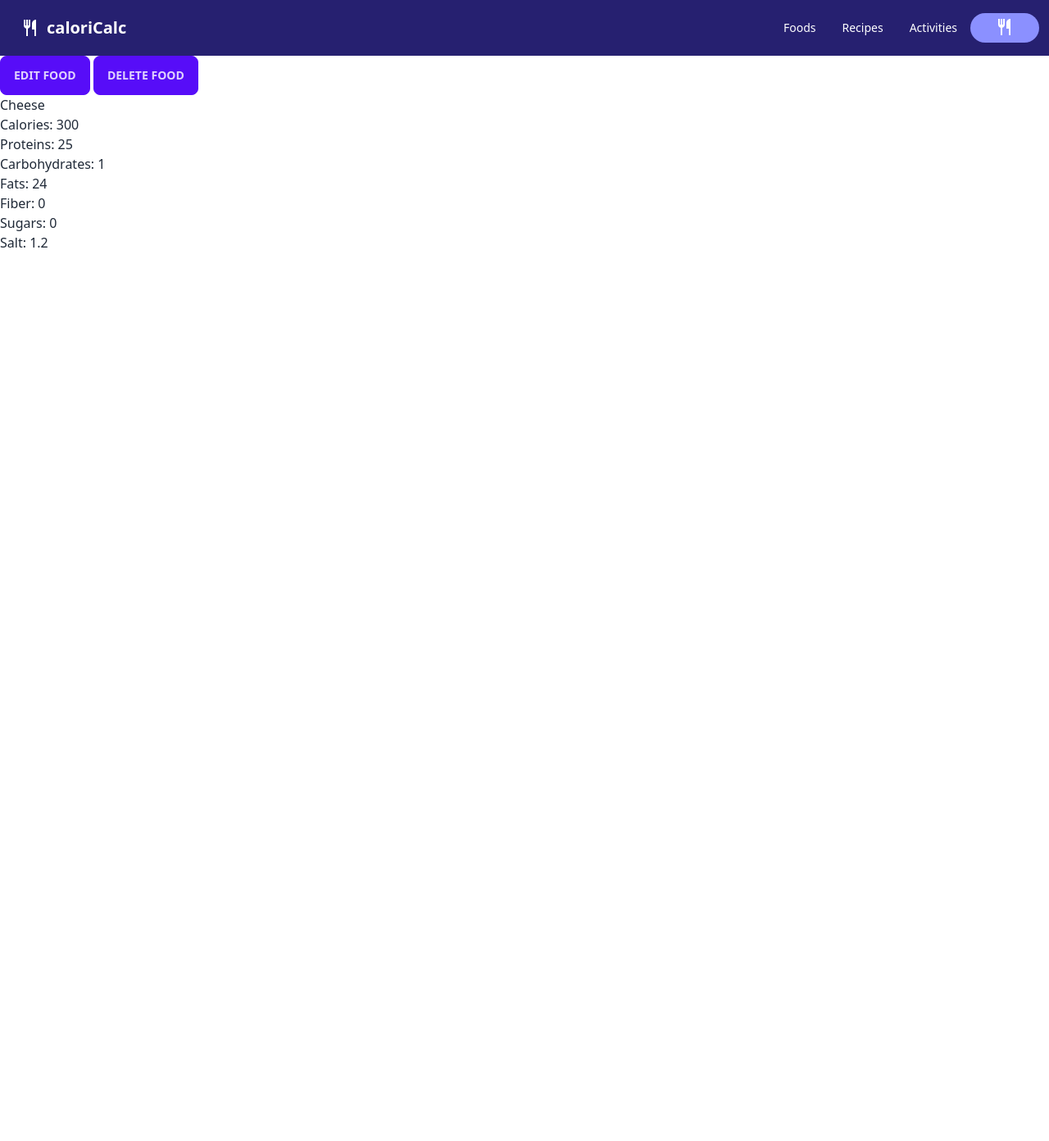
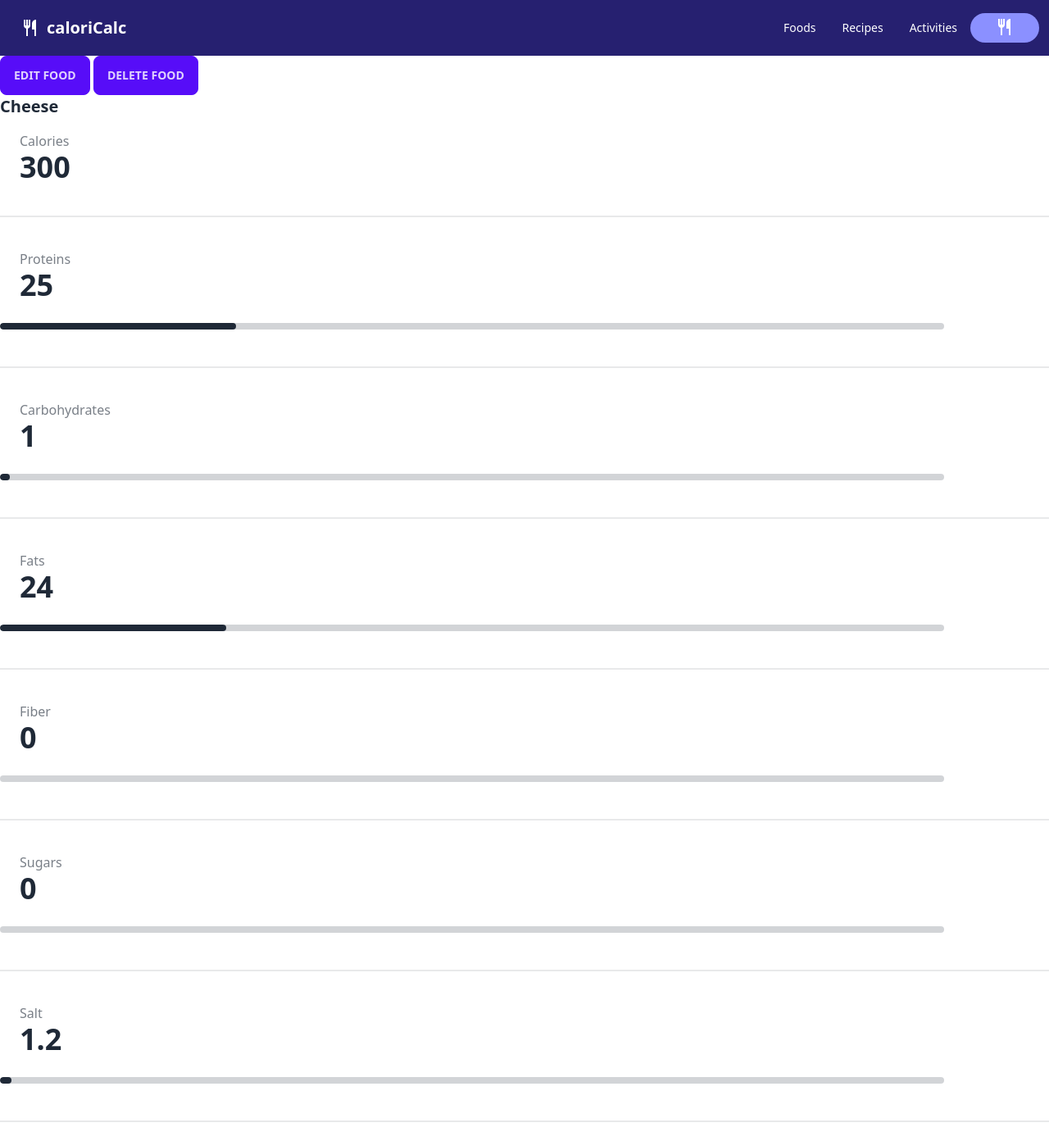
Before and after one commit to mstrlc/itu-project, a SvelteKit app in the folder caloricalc/: page /foods/1 in a window 1280 px wide. Shown: the whole page at 82% size. Before the commit the page ends 800 px from the top, so only its background shows below. Built offline with nearby package versions, Linux system fonts and the light colour scheme.

Commit message:
modified add,edit and detail screens

```diff
--- a/caloricalc/src/routes/foods/[id]/+page.svelte
+++ b/caloricalc/src/routes/foods/[id]/+page.svelte
@@ -18,18 +18,98 @@
     };
 </script>
 
-<div>
-    {#if food}
+{#if food}
     <button class="btn btn-primary" on:click={navigateToEditFood}>Edit food</button>
     <button class="btn btn-primary" on:click={handleDeleteFood}>Delete food</button>
 
-    <h1>{food.name}</h1>
-    <p>Calories: {food.calories}</p>
-    <p>Proteins: {food.proteins}</p>
-    <p>Carbohydrates: {food.carbohydrates}</p>
-    <p>Fats: {food.fats}</p>
-    <p>Fiber: {food.fiber}</p>
-    <p>Sugars: {food.sugars}</p>
-    <p>Salt: {food.salt}</p>
-    {/if}
-</div>
+    <div>
+        <div class="text-xl font-bold">{food.name}</div>
+    </div>
+
+    <div class="stat">
+        <div class="stat-title">Calories</div>
+        <div class="stat-value">{food.calories}</div>
+    </div>
+
+    <div class="flex flex-col w-full">
+        <div class="divider"></div>
+    </div>
+
+    <div class="stat">
+        <div class="stat-title">Proteins</div>
+        <div class="stat-value">{food.proteins}</div>
+    </div>
+
+    <div class="mb-4">
+        <progress class="progress w-56" value="{food.proteins}" max="100" style="width: 90%;"></progress>
+    </div>
+
+    <div class="flex flex-col w-full">
+        <div class="divider"></div>
+    </div>
+
+    <div class="stat">
+        <div class="stat-title">Carbohydrates</div>
+        <div class="stat-value">{food.carbohydrates}</div>
+    </div>
+
+    <div class="mb-4">
+        <progress class="progress w-56" value="{food.carbohydrates}" max="100" style="width: 90%;"></progress>
+    </div>
+
+    <div class="flex flex-col w-full">
+        <div class="divider"></div>
+    </div>
+
+    <div class="stat">
+        <div class="stat-title">Fats</div>
+        <div class="stat-value">{food.fats}</div>
+    </div>
+
+    <div class="mb-4">
+        <progress class="progress w-56" value="{food.fats}" max="100" style="width: 90%;"></progress>
+    </div>
+
+    <div class="flex flex-col w-full">
+        <div class="divider"></div>
+    </div>
+
+    <div class="stat">
+        <div class="stat-title">Fiber</div>
+        <div class="stat-value">{food.fiber}</div>
+    </div>
+
+    <div class="mb-4">
+        <progress class="progress w-56" value="{food.fiber}" max="100" style="width: 90%;"></progress>
+    </div>
+
+    <div class="flex flex-col w-full">
+        <div class="divider"></div>
+    </div>
+
+    <div class="stat">
+        <div class="stat-title">Sugars</div>
+        <div class="stat-value">{food.sugars}</div>
+    </div>
+
+    <div class="mb-4">
+        <progress class="progress w-56" value="{food.sugars}" max="100" style="width: 90%;"></progress>
+    </div>
+
+    <div class="flex flex-col w-full">
+        <div class="divider"></div>
+    </div>
+
+    <div class="stat">
+        <div class="stat-title">Salt</div>
+        <div class="stat-value">{food.salt}</div>
+    </div>
+
+    <div class="mb-4">
+        <progress class="progress w-56" value="{food.salt}" max="100" style="width: 90%;"></progress>
+    </div>
+
+    <div class="flex flex-col w-full">
+        <div class="divider"></div>
+    </div>
+{/if}
--- a/caloricalc/src/routes/foods/[id]/edit/+page.svelte
+++ b/caloricalc/src/routes/foods/[id]/edit/+page.svelte
@@ -30,27 +30,33 @@
         <div class="label">
             <span class="label-text">Proteins</span>
         </div>
-        <input type="number" bind:value={food.proteins} placeholder="Type here" class="input input-bordered w-full max-w-xs" />
+        value:{food.proteins}
+        <input type="range" min="0" max="100" bind:value={food.proteins} step="0.1" class="range range-info" />
         <div class="label">
             <span class="label-text">Carbohydrates</span>
         </div>
-        <input type="number" bind:value={food.carbohydrates} placeholder="Type here" class="input input-bordered w-full max-w-xs" />
+        value:{food.carbohydrates}
+        <input type="range" min="0" max="100" bind:value={food.carbohydrates} step="0.1" class="range range-info" />
         <div class="label">
             <span class="label-text">Fats</span>
         </div>
-        <input type="number" bind:value={food.fats} placeholder="Type here" class="input input-bordered w-full max-w-xs" />
+        value:{food.fats}
+        <input type="range" min="0" max="100" bind:value={food.fats} step="0.1" class="range range-info" />
         <div class="label">
             <span class="label-text">Fiber</span>
         </div>
-        <input type="number" bind:value={food.fiber} placeholder="Type here" class="input input-bordered w-full max-w-xs" />
+        value:{food.fiber}
+        <input type="range" min="0" max="100" bind:value={food.fiber} step="0.1" class="range range-info" />
         <div class="label">
             <span class="label-text">Sugars</span>
         </div>
-        <input type="number" bind:value={food.sugars} placeholder="Type here" class="input input-bordered w-full max-w-xs" />
+        value:{food.sugars}
+        <input type="range" min="0" max="100" bind:value={food.sugars} step="0.1" class="range range-info" />
         <div class="label">
             <span class="label-text">Salt</span>
         </div>
-        <input type="number" bind:value={food.salt} placeholder="Type here" class="input input-bordered w-full max-w-xs" />
+        value:{food.salt}
+        <input type="range" min="0" max="100" bind:value={food.salt} step="0.1" class="range range-info" />
     </label>
     <button class="btn btn-primary" on:click={handleEditFood}>Edit food</button>
     {/if}
--- a/caloricalc/src/routes/foods/add/+page.svelte
+++ b/caloricalc/src/routes/foods/add/+page.svelte
@@ -31,27 +31,33 @@
         <div class="label">
             <span class="label-text">Proteins</span>
         </div>
-        <input type="number" bind:value={proteins} placeholder="Type here" class="input input-bordered w-full max-w-xs" />
+        value:{proteins}
+        <input type="range" min="0" max="100" bind:value={proteins} step="0.1" class="range range-info" />
         <div class="label">
             <span class="label-text">Carbohydrates</span>
         </div>
-        <input type="number" bind:value={carbohydrates} placeholder="Type here" class="input input-bordered w-full max-w-xs" />
+        value:{carbohydrates}
+        <input type="range" min="0" max="100" bind:value={carbohydrates} step="0.1" class="range range-info" />
         <div class="label">
             <span class="label-text">Fats</span>
         </div>
-        <input type="number" bind:value={fats} placeholder="Type here" class="input input-bordered w-full max-w-xs" />
+        value:{fats}
+        <input type="range" min="0" max="100" bind:value={fats} step="0.1" class="range range-info" />
         <div class="label">
             <span class="label-text">Fiber</span>
         </div>
-        <input type="number" bind:value={fiber} placeholder="Type here" class="input input-bordered w-full max-w-xs" />
+        value:{fiber}
+        <input type="range" min="0" max="100" bind:value={fiber} step="0.1" class="range range-info" />
         <div class="label">
             <span class="label-text">Sugars</span>
         </div>
-        <input type="number" bind:value={sugars} placeholder="Type here" class="input input-bordered w-full max-w-xs" />
+        value:{sugars}
+        <input type="range" min="0" max="100" bind:value={sugars} step="0.1" class="range range-info" />
         <div class="label">
             <span class="label-text">Salt</span>
         </div>
-        <input type="number" bind:value={salt} placeholder="Type here" class="input input-bordered w-full max-w-xs" />
+        value:{salt}
+        <input type="range" min="0" max="100" bind:value={salt} step="0.1" class="range range-info" />
     </label>
     <button class="btn btn-primary" on:click={handleCreateFood}>Create food</button>
 </div>
```
